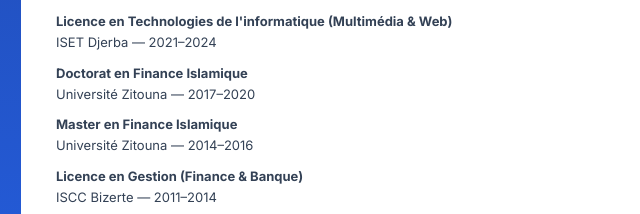
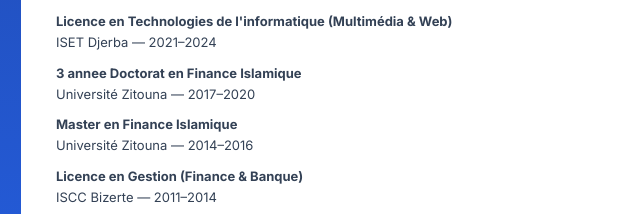
Before and after one commit to Montassar05/CV_Montassar_Pro, a plain HTML site: page index.html in a window 1280 px wide. Shown: the part 792-1006 px from the top of the page, 432-1072 px from the left. Drawn offline with Linux system fonts and the light colour scheme.

Commit message:
Update index.html

```diff
--- a/index.html
+++ b/index.html
@@ -114,7 +114,7 @@
         <h2><i class="fa-solid fa-graduation-cap"></i> Formation</h2>
         <ul>
           <li><b>Licence en Technologies de l'informatique (Multimédia & Web)</b><br>ISET Djerba — 2021–2024</li>
-          <li><b>Doctorat en Finance Islamique</b><br>Université Zitouna — 2017–2020</li>
+          <li><b>3 annee Doctorat en Finance Islamique</b><br>Université Zitouna — 2017–2020</li>
           <li><b>Master en Finance Islamique</b><br>Université Zitouna — 2014–2016</li>
           <li><b>Licence en Gestion (Finance & Banque)</b><br>ISCC Bizerte — 2011–2014</li>
           <li><b>Baccalauréat Sciences Expérimentales</b><br>Lycée Houmt Souk Djerba — 2011</li>
```
